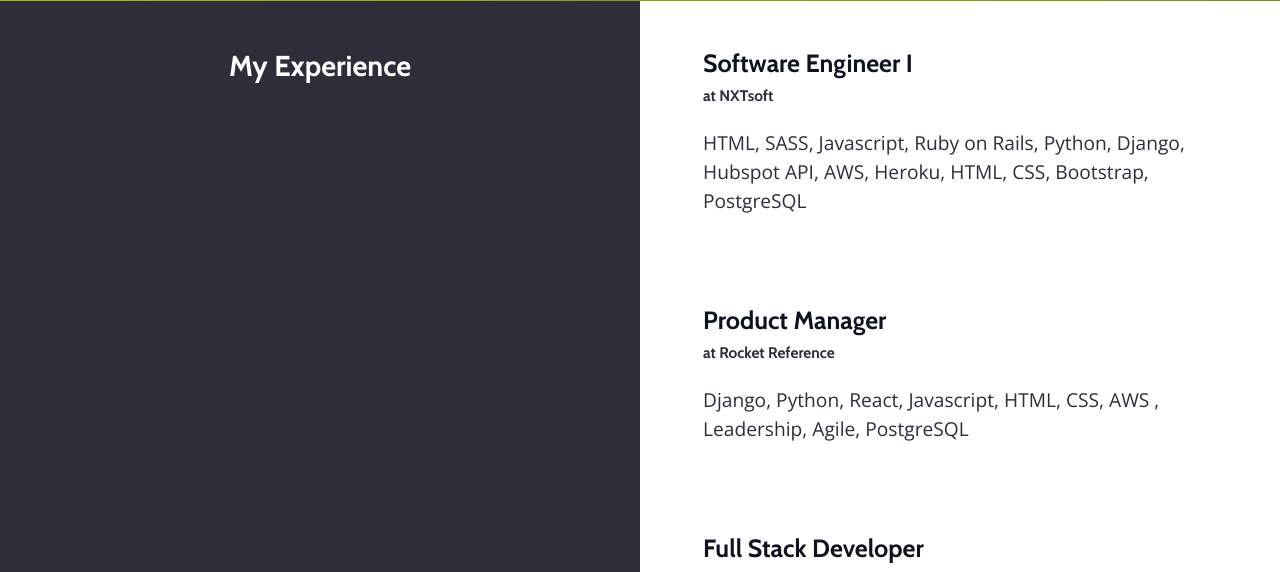
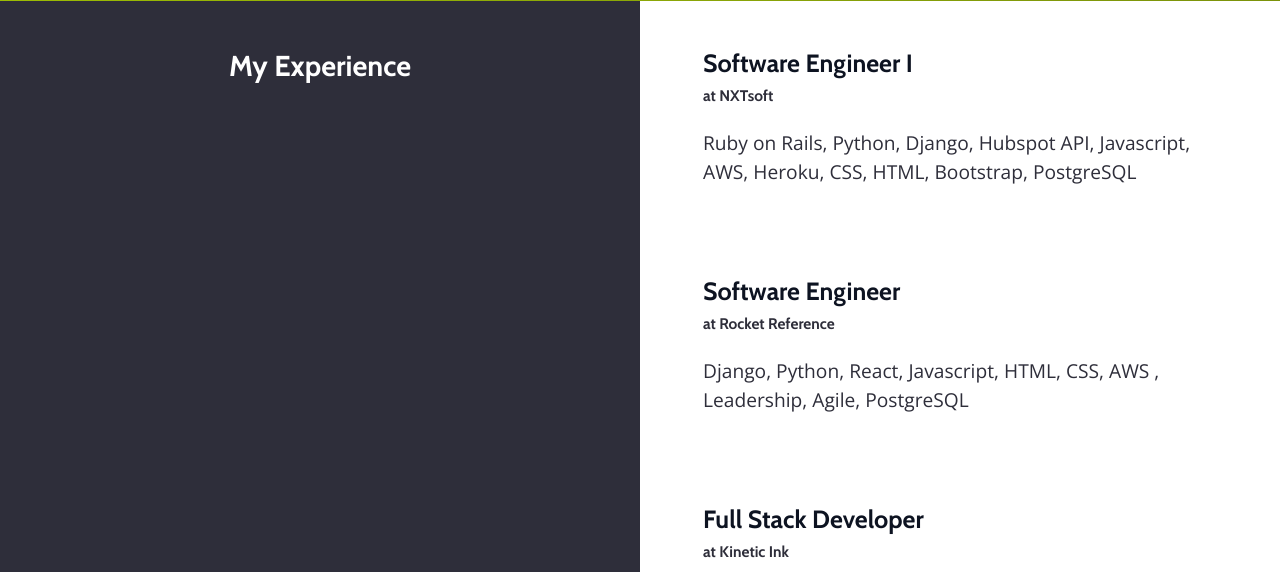
Before and after one commit to mcm66103/maverickmoore.com_02, a Django app: page / in a window 1280 px wide. Shown: the part 639-1211 px from the top of the page. Run offline with Django 3.2, Linux system fonts and the light colour scheme; some libraries are stand-ins or nearby versions.

Commit message:
update copy

```diff
--- a/mysite/mysite/templates/mysite/index.html
+++ b/mysite/mysite/templates/mysite/index.html
@@ -40,10 +40,10 @@
       <div>
         <h3>Software Engineer I</h3>
         <h4>at NXTsoft</h4>
-        <p>HTML, SASS, Javascript, Ruby on Rails, Python, Django, Hubspot API,
-          AWS, Heroku, HTML, CSS, Bootstrap, PostgreSQL</p>
+        <p>Ruby on Rails, Python, Django, Hubspot API, Javascript,
+          AWS, Heroku, CSS, HTML, Bootstrap, PostgreSQL</p>
 
-        <h3>Product Manager</h3>
+        <h3>Software Engineer</h3>
         <h4>at Rocket Reference</h4>
         <p>Django, Python, React, Javascript, HTML, CSS, AWS , Leadership, Agile,
           PostgreSQL</p>
```
